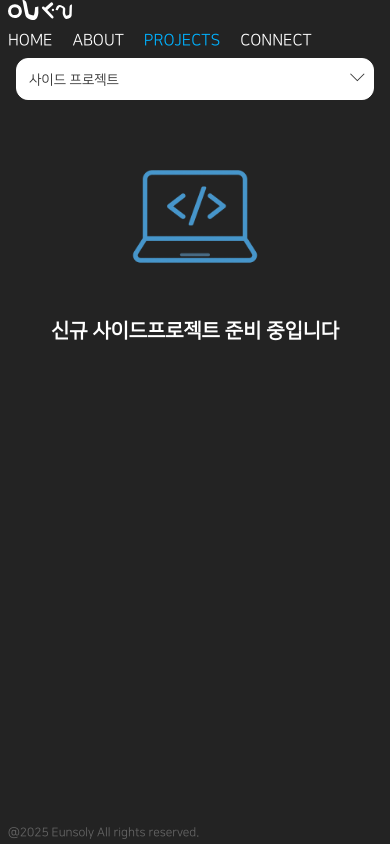
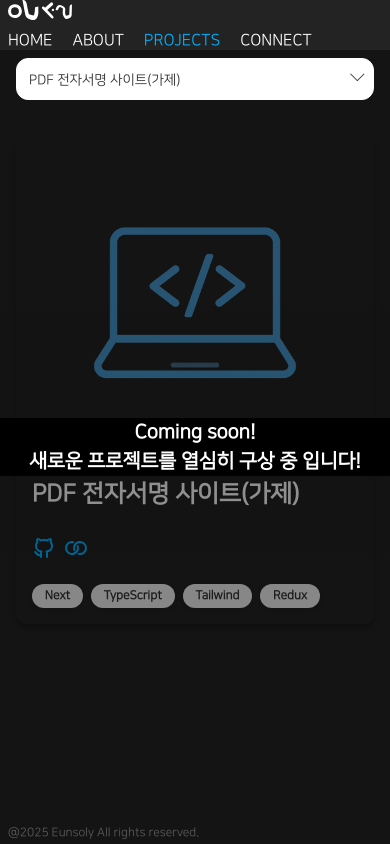
Before and after one commit to EUNSOLY/react-portfolio, a React (Create React App) app: page /projects in a window 390 px wide. Built offline with nearby package versions, Linux system fonts and the light colour scheme.

Commit message:
fix : 프로젝트 레이아웃 수정

```diff
--- a/src/data/mock/mockupData.ts
+++ b/src/data/mock/mockupData.ts
@@ -1,5 +1,5 @@
 import { ProjectType } from '../../utils/type';
-
+import projectRedadyImage from '../../assets/image/projectMake.png';
 export interface AboutDataType {
   title: string;
   icon: string;
@@ -133,47 +133,11 @@ export const certificateData = [
 
 export const projectData: ProjectType[] = [
   {
-    title: 'PDF 전자서명 사이트',
+    title: 'PDF 전자서명 사이트(가제)',
     description: '모두의 싸인을 모티브로한 간단한 전자서명 사이트',
-    techs: ['Next', 'TypeScript', 'Tailwind', 'Redux', 'Vercel'],
-    mockupImage: 'https://blog.kakaocdn.net/dn/bh3xaW/btrd04olbd6/HkQMeUpJsB6D3GcVdXfrc1/img.jpg',
-    githubLink: '',
-    liveLink: '',
-  },
-  {
-    title: '시각화 대시보드',
-    description: '',
-    techs: ['React', 'TypeScript', 'Echart'],
-    mockupImage:
-      'https://img1.daumcdn.net/thumb/R1280x0.fjpg/?fname=http://t1.daumcdn.net/brunch/service/user/32E9/image/BA2Qyx3O2oTyEOsXe2ZtE8cRqGk.JPG',
-    githubLink: '',
-    liveLink: '',
-  },
-  {
-    title: '개인 포트폴리오사이트',
-    description:
-      '기존에 바닐라자바스크립트로 작성 된 포트폴리오를 리액트를 사용하여 디벨롭한 개인 포트폴리오 사이트입니다.',
-    techs: ['React', 'TypeScript', 'Tailwind', 'SCSS'],
-    mockupImage: '',
-    githubLink: '',
-    liveLink: '',
-  },
-  {
-    title: '영화 검색사이트',
-    description:
-      'Lorem ipsum dolor sit amet, consectetur adipiscing elit, sed do eiusmod tempor incididunt ut labore et dolore magna aliqua. Nisl tincidunt eget nullam non. Quis hendrerit dolor magna eget est lorem ipsum dolor sit',
-    techs: ['OMDb API', 'TypeScript', 'HTML', 'CSS'],
-    mockupImage:
-      'https://media.istockphoto.com/id/1482199015/ko/%EC%82%AC%EC%A7%84/%ED%96%89%EB%B3%B5%ED%95%9C-%EA%B0%95%EC%95%84%EC%A7%80-%EC%9B%A8%EC%9D%BC%EC%8A%A4-%EC%96%B4-%EC%BD%94%EA%B8%B0-14-%EC%A3%BC%EB%A0%B9-%EA%B0%9C%EA%B0%80-%EC%9C%99%ED%81%AC%ED%95%98%EA%B3%A0-%ED%97%90%EB%96%A1%EC%9D%B4%EA%B3%A0-%ED%9D%B0%EC%83%89%EC%97%90-%EA%B3%A0%EB%A6%BD%EB%90%98%EC%96%B4-%EC%95%89%EC%95%84-%EC%9E%88%EC%8A%B5%EB%8B%88%EB%8B%A4.jpg?s=612x612&w=0&k=20&c=vW29tbABUS2fEJvPi8gopZupfTKErCDMfeq5rrOaAME=',
-    githubLink: '',
-    liveLink: 'https://movie-app-eunsoly.vercel.app/#/',
-  },
-  {
-    title: '디즈니 클론코딩프로젝트',
-    description: '설명',
-    techs: ['React', 'LocalStorage', 'Swiper', 'Axios', 'StyledComponent', 'fireBase'],
-    mockupImage: 'https://cdn.imweb.me/upload/S201910012ff964777e0e3/62f9a36ea3cea.jpg',
-    githubLink: '',
-    liveLink: '',
+    techs: ['Next', 'TypeScript', 'Tailwind', 'Redux'],
+    mockupImage: projectRedadyImage,
+    githubLink: '#none',
+    liveLink: '#none',
   },
 ];
--- a/src/screen/home/HomePage.tsx
+++ b/src/screen/home/HomePage.tsx
@@ -19,11 +19,15 @@ const HomePage = () => {
       const fileUrl = `${process.env.PUBLIC_URL}/eunsolResume.pdf`;
 
       // fetch를 사용하여 파일을 blob으로 가져옵니다
+      console.log(fileUrl, 'fileUrl');
       const response = await fetch(fileUrl);
+      console.log(response, 'response');
       const blob = await response.blob();
+      console.log(blob, 'blob');
 
       // Blob URL 생성
       const blobUrl = window.URL.createObjectURL(blob);
+      console.log(blobUrl, 'blobUrl');
 
       const link = document.createElement('a');
       link.href = blobUrl;
--- a/src/screen/project/ProjectPage.tsx
+++ b/src/screen/project/ProjectPage.tsx
@@ -7,7 +7,7 @@ import emptyImage from '../../assets/image/readyimageIcon.png';
 import { projectData } from '../../data/mock/mockupData';
 import Select from '../../components/ui/Select';
 import useWindowDimensions from '../../utils/useWindowDimensions';
-import projectRedadyImage from '../../assets/image/projectMake.png';
+
 const ProjectPage = () => {
   const { height, width, isMobile } = useWindowDimensions(768);
   const [projects, setProjects] = useState<ProjectType[]>([]);
@@ -15,7 +15,6 @@ const ProjectPage = () => {
   const [isEllipsis, setIsEllipsis] = useState<boolean>(false);
   const descRef = useRef<HTMLParagraphElement | null>(null);
   const [isLongText, setIsLongText] = useState<boolean>(false);
-  const [isProject, setIsProject] = useState<boolean>(false);
 
   useEffect(() => {
     setProjects(projectData);
@@ -45,21 +44,18 @@ const ProjectPage = () => {
     };
   }, [selectProject?.description]);
 
-  const tempData = [
-    { title: '사이드 프로젝트', description: '', techs: [''], mockupImage: '', githubLink: '', liveLink: '' },
-  ];
   return (
     <div className={tm(`${styles.projects}`)}>
       <ul className={tm(`${styles['side-bar']} `)}>
         {isMobile ? (
           <Select<ProjectType>
-            menuList={isProject ? projects : tempData}
+            menuList={projects}
             setState={setSelectProject}
-            defaultValue={isProject ? projects[0] : tempData[0]}
+            defaultValue={projects[0]}
             getLabel={(project) => project.title} // ProjectType의 title을 label로 사용
             getValue={(project) => project.title} // ProjectType의 title을 value로 사용
           />
-        ) : isProject ? (
+        ) : (
           projects.map((project) => (
             <li
               key={project.title}
@@ -72,13 +68,10 @@ const ProjectPage = () => {
               {project.title}
             </li>
           ))
-        ) : (
-          <li className={tm(`${styles['side-menu']}`)}>신규 사이드 프로젝트</li>
         )}
       </ul>
 
-      {isProject ? (
-        selectProject && (
+      {selectProject && (
         <div className={tm(`${styles.content}`)}>
           <div className={tm(`${styles['mokup-con']}`)}>
             <img
@@ -90,10 +83,18 @@ const ProjectPage = () => {
           <p className={tm(`${styles['project-title']} `)}>{selectProject.title}</p>
 
           <div className={tm(`${styles['link-con']}`)}>
-              <a href={selectProject.githubLink} target="_blank">
+            <a
+              href={selectProject.githubLink}
+              target={selectProject.liveLink === '#none' ? '_self' : '_blank'}
+              rel="noopener noreferrer"
+            >
               <IconBrandGithub />
             </a>
-              <a href={selectProject.liveLink} target="_blank">
+            <a
+              href={selectProject.liveLink}
+              target={selectProject.liveLink === '#none' ? '_self' : '_blank'}
+              rel="noopener noreferrer"
+            >
               <IconCirclesRelation />
             </a>
           </div>
@@ -117,15 +118,11 @@ const ProjectPage = () => {
             ))}
           </ul>
         </div>
-        )
-      ) : (
-        <div className={`${tm(`${styles['test']}`)}`}>
-          <img src={projectRedadyImage} alt="project" />
-          <p>신규 사이드프로젝트 준비 중입니다</p>
+      )}
+      <div className={`${styles.cover}`}>
+        <p>Coming soon!</p>
+        <p>새로운 프로젝트를 열심히 구상 중 입니다!</p>
       </div>
-      )}
-
-      {}
     </div>
   );
 };
--- a/src/screen/project/style/projects.module.scss
+++ b/src/screen/project/style/projects.module.scss
@@ -149,6 +149,27 @@
       }
     }
   }
+  .cover {
+    position: fixed;
+    top: 50px;
+    left: 0;
+    width: 100%;
+    height: calc(100% - 50px);
+    background: #00000070;
+    display: flex;
+    justify-content: center;
+    align-content: center;
+    flex-wrap: wrap;
+
+    > p {
+      background: #000;
+      font-weight: bold;
+      font-size: 2.5rem;
+      color: #fff;
+      width: 100%;
+      text-align: center;
+    }
+  }
   @media (max-width: 768px) {
     grid-template-columns: 1fr;
     align-content: start;
@@ -161,10 +182,17 @@
     .content {
       padding: 1rem;
       box-shadow: 0px 4px 4px rgba(0, 0, 0, 0.25);
+      margin-top: 1.25rem;
 
       .mokup-con {
         max-width: 100%;
-        height: 250px;
+        min-height: 250px;
+        display: flex;
+        justify-content: center;
+        align-items: center;
+        img {
+          max-width: 420px;
+        }
       }
 
       .project-title {
@@ -187,6 +215,12 @@
         }
       }
     }
+
+    .cover {
+      > p {
+        font-size: 5vw;
+      }
+    }
   }
 
   @media (max-width: 350px) {
@@ -203,24 +237,11 @@
         font-size: 1rem;
       }
     }
-  }
-  .test {
-    display: flex;
-    justify-content: center;
-    align-items: center;
-    height: 80%;
-    flex-wrap: wrap;
-    > img {
-      width: 50%;
-      min-width: 200px;
-    }
-    > p {
-      width: 100%;
-      text-align: center;
-      font-size: 1.25rem;
-      font-weight: bold;
+
+    .cover {
+      > p {
+        font-size: 1rem;
+      }
     }
   }
-
-  // 프로젝트 준비 중
 }
```
Lines whose indentation alone changed are shown as unchanged.
